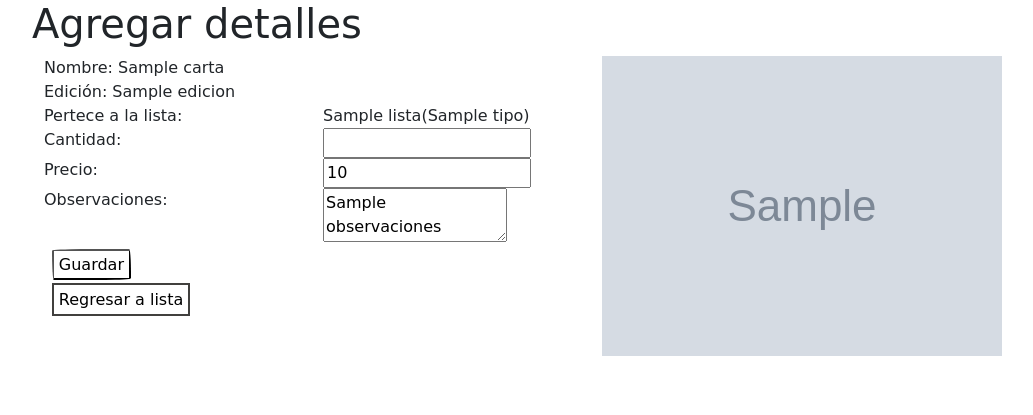
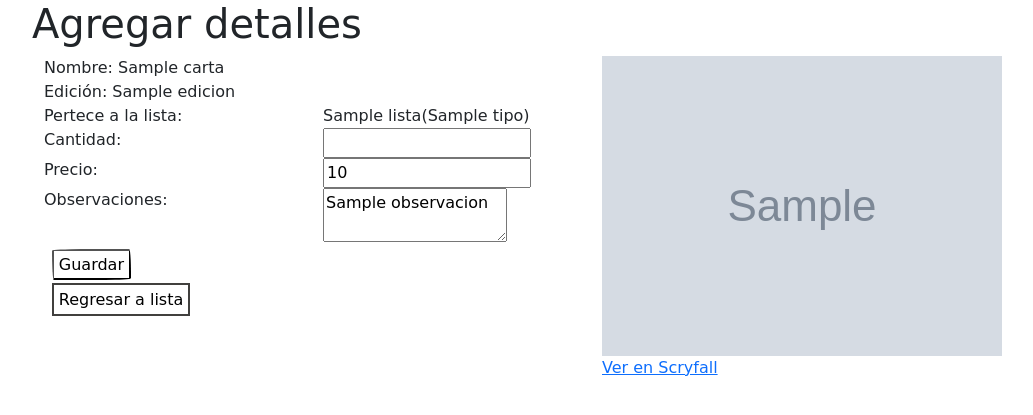
Before and after one commit to pfuentea/mtg, a Django app: template ctm_app/templates/detalle_carta.html in a window 1280 px wide. Shown: the part 56-471 px from the top of the page, without its empty margins (50-1083 px from the left). Run offline with Django 3.2, Linux system fonts and the light colour scheme; the template is opened without the code that fills it: most values are stand-ins (such as "Sample title", 1, 10 or a date in 2020); grey boxes marked "Sample" are stand-in pictures; some libraries are stand-ins or nearby versions; some web fonts are replaced.

Commit message:
MOD: se agrega enlace a SCRYFALL

```diff
--- a/ctm_app/templates/detalle_carta.html
+++ b/ctm_app/templates/detalle_carta.html
@@ -48,7 +48,7 @@
                         Observaciones:
                     </div>
                     <div class="col">
-                        <textarea rows="" cols="" name="observaciones">{{carta.observaciones}}</textarea>
+                        <textarea rows="" cols="" name="observacion">{{carta.observacion}}</textarea>
                     </div>
                 </div>
                 <div class="row mb-2">
@@ -66,7 +66,14 @@
             </div>
             <div class="col">
                 <img src="{{carta.carta.small_image}}" alt="">
+                <p>
+                    <a href="https://scryfall.com/card/{{carta.carta.Edicion.set_code}}/{{carta.carta.number_collector}}" target="_blank">
+                        Ver en Scryfall
+                    </a>
+
+                </p>
             </div>
+
         </div>
 
 
--- a/ctm_app/templates/hunt.html
+++ b/ctm_app/templates/hunt.html
@@ -24,7 +24,7 @@
         <div class="col">
             <form action="/list/hunt/new" method="post">
                 {% csrf_token %}
-                <input type="text" name="new_list" id="new_list" placeholder="Nombre de nuevo listado">
+                <input type="text" name="new_list" id="list" placeholder="Nombre de nuevo listado">
                <button type="submit">Crear</button>
             </form>
         </div>
@@ -105,6 +105,7 @@
 
     $('#open_search').on('click',function(){
         $('#new_list').fadeIn();
+        $('#list').focus();
     });
 
     $('#confirm-delete').on('show.bs.modal', function(e) {
--- a/ctm_app/views.py
+++ b/ctm_app/views.py
@@ -244,10 +244,10 @@ def card_update(request,item_id):
     if request.method == "POST":
         cantidad=request.POST['cantidad']
         precio=request.POST['precio']
-        observaciones=request.POST['observaciones']
+        observacion=request.POST['observacion']
         item.cantidad=cantidad
         item.precio=precio
-        item.observaciones=observaciones
+        item.observacion=observacion
         item.save()
         messages.success(request, "Los cambios han sido guardados.")
     print(item)
```
Also changed, not shown: ctm_app/templates/detalle_lista.html (+8 -1 lines).
